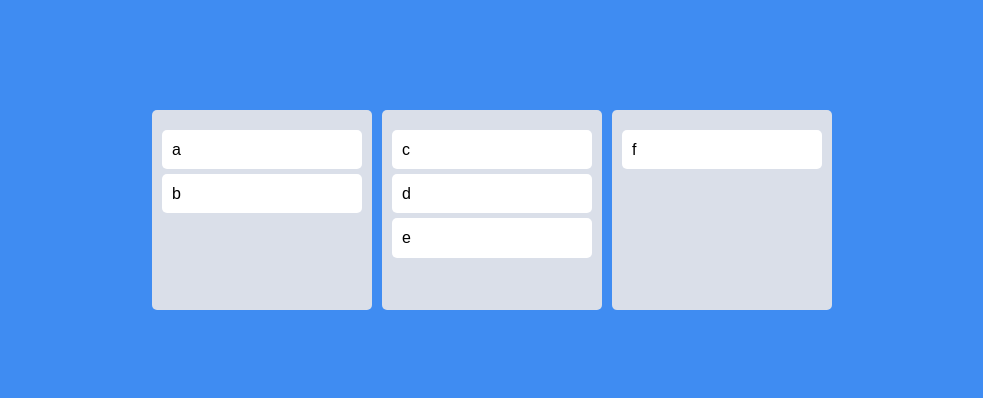
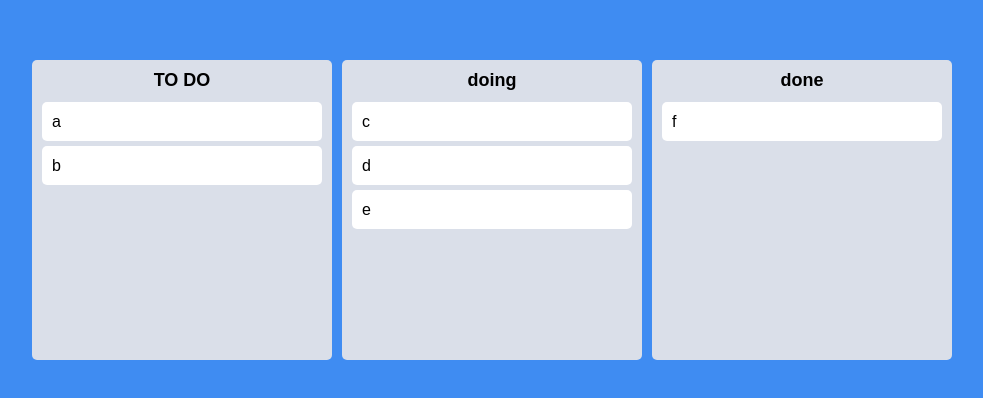
Before and after one commit to yeongminChae/React-Masterclass, a React (Create React App) app in the folder react-masterclass-TS/: page / in a window 1280 px wide. Shown: the part 190-588 px from the top of the page, without its empty margins (148-1131 px from the left). Built offline with nearby package versions, Linux system fonts and the light colour scheme.

Commit message:
chapter 5 : movements in a same board and board styling

```diff
--- a/react-masterclass-TS/src/App.tsx
+++ b/react-masterclass-TS/src/App.tsx
@@ -6,8 +6,7 @@ import Board from "./Components/Board";
 
 const Wrapper = styled.div`
   display: flex;
-  max-width: 680px;
-  width: 100%;
+  width: 100vw;
   margin: 0 auto;
   justify-content: center;
   align-items: center;
@@ -15,22 +14,26 @@ const Wrapper = styled.div`
 `;
 
 const Boards = styled.div`
-  display: grid;
+  display: flex;
+  justify-content: center;
+  align-items: flex-start;
   width: 100%;
   gap: 10px;
-  grid-template-columns: repeat(3, 1fr);
 `;
 
 function App() {
   const [toDos, setToDos] = useRecoilState(toDostate);
-  const onDragEnd = ({ draggableId, destination, source }: DropResult) => {
-    if (!destination) return;
-    // setToDos((oldToDos) => {
-    //   const copyToDos = [...oldToDos];
-    //   copyToDos.splice(source.index, 1);
-    //   copyToDos.splice(destination?.index, 0, draggableId);
-    //   return copyToDos;
-    // });
+  const onDragEnd = (info: DropResult) => {
+    const { destination, draggableId, source } = info;
+    if (destination?.droppableId == source.droppableId) {
+      // same board movements
+      setToDos((oldToDos) => {
+        const boardCopy = [...oldToDos[source.droppableId]];
+        boardCopy.splice(source.index, 1);
+        boardCopy.splice(destination?.index, 0, draggableId);
+        return { ...oldToDos, [source.droppableId]: boardCopy };
+      });
+    }
   };
   return (
     <DragDropContext onDragEnd={onDragEnd}>
--- a/react-masterclass-TS/src/Components/Board.tsx
+++ b/react-masterclass-TS/src/Components/Board.tsx
@@ -3,10 +3,19 @@ import styled from "styled-components";
 import DragabbleCard from "./DragabbleCard";
 
 const Wrapper = styled.div`
+  width: 300px;
   padding: 20px 10px;
+  padding-top: 10px;
   background-color: ${(props) => props.theme.boardColor};
   border-radius: 5px;
-  min-height: 200px;
+  min-height: 300px;
+`;
+
+const Title = styled.h2`
+  text-align: center;
+  font-weight: 600;
+  margin-bottom: 10px;
+  font-size: 18px;
 `;
 
 interface IBoardProps {
@@ -16,16 +25,19 @@ interface IBoardProps {
 
 function Board({ toDos, boardId }: IBoardProps) {
   return (
+    <Wrapper>
+      <Title>{boardId} </Title>
       <Droppable droppableId={boardId}>
         {(magic) => (
-        <Wrapper ref={magic.innerRef} {...magic.droppableProps}>
+          <div ref={magic.innerRef} {...magic.droppableProps}>
             {toDos.map((toDo, index) => (
               <DragabbleCard key={toDo} index={index} toDo={toDo} />
             ))}
             {magic.placeholder}
-        </Wrapper>
+          </div>
         )}
       </Droppable>
+    </Wrapper>
   );
 }
 
--- a/react-masterclass-TS/src/atoms.tsx
+++ b/react-masterclass-TS/src/atoms.tsx
@@ -7,7 +7,7 @@ interface IToDoState {
 export const toDostate = atom<IToDoState>({
   key: "toDo",
   default: {
-    to_do: ["a", "b"],
+    "TO DO": ["a", "b"],
     doing: ["c", "d", "e"],
     done: ["f"],
   },
```
Lines whose indentation alone changed are shown as unchanged.
